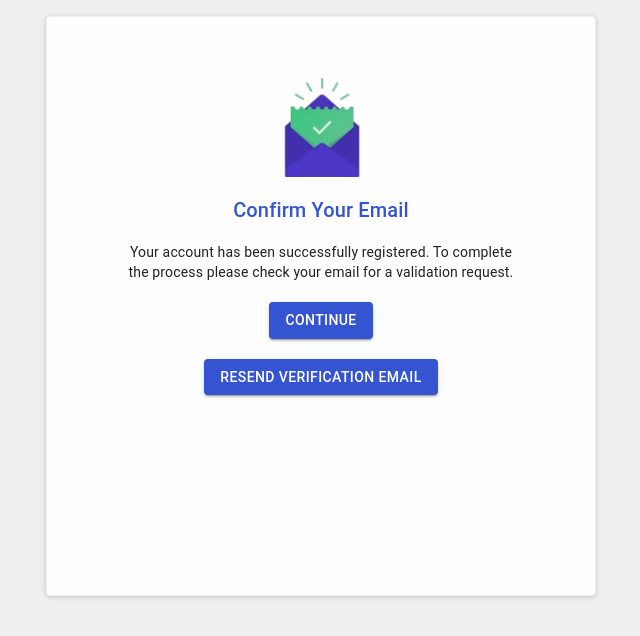
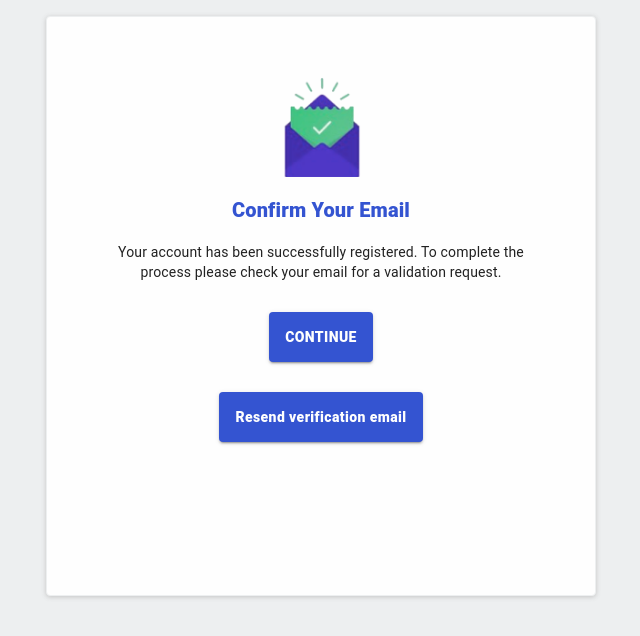
Before and after one commit to HouzezProject/houzez-app, a Next.js app: page /email-verification in a window 1280 px wide. Shown: the top 636 px of the page, without its empty margins (318-958 px from the left). Built offline with nearby package versions, Linux system fonts and the light colour scheme.

Commit message:
Refactor: beauty email verification page

```diff
--- a/src/pages/email-verification.tsx
+++ b/src/pages/email-verification.tsx
@@ -9,6 +9,7 @@ import theme from "../styles/theme";
 
 const {
   palette: {
+    primary: { main: pmain },
     secondary: { light, main },
     background: { paper: backgroundPaper }
   }
@@ -26,6 +27,24 @@ const BoxEmailOpen = styled(Card)({
   border: "1px solid " + light
 });
 
+const ContinueButton = styled(Button)({
+  textTransform: "none",
+  height: "50px",
+  marginTop: "10px",
+  fontWeight: "800"
+});
+
+const ConfirmTypography = styled(Typography)({
+  color: pmain,
+  marginTop: "10px",
+  fontWeight: "800"
+});
+
+const DescriptionTypography = styled(Typography)({
+  margin: "16px 50px 0 50px",
+  textAlign: "center"
+});
+
 const EmailVerificationPage: NextPage = () => {
   return (
     <>
@@ -35,18 +54,16 @@ const EmailVerificationPage: NextPage = () => {
           <Box mt="60px">
             <Image src={IconImg} alt="IconImg" width="100px" height="100px" />
           </Box>
-          <Typography variant="h6" color="primary" mt="10px">
-            Confirm Your Email
-          </Typography>
-          <Typography variant="body2" mt="16px" textAlign="center" ml="80px" mr="80px">
+          <ConfirmTypography variant="h6">Confirm Your Email</ConfirmTypography>
+          <DescriptionTypography variant="body2">
             Your account has been successfully registered. To complete the process please check your email for a
             validation request.
-          </Typography>
+          </DescriptionTypography>
           <Box mt="20px">
-            <Button variant="contained">CONTINUE</Button>
+            <ContinueButton variant="contained">CONTINUE</ContinueButton>
           </Box>
           <Box mt="20px">
-            <Button variant="contained">Resend verification email</Button>
+            <ContinueButton variant="contained">Resend verification email</ContinueButton>
           </Box>
         </BoxEmailOpen>
       </Container>
```
